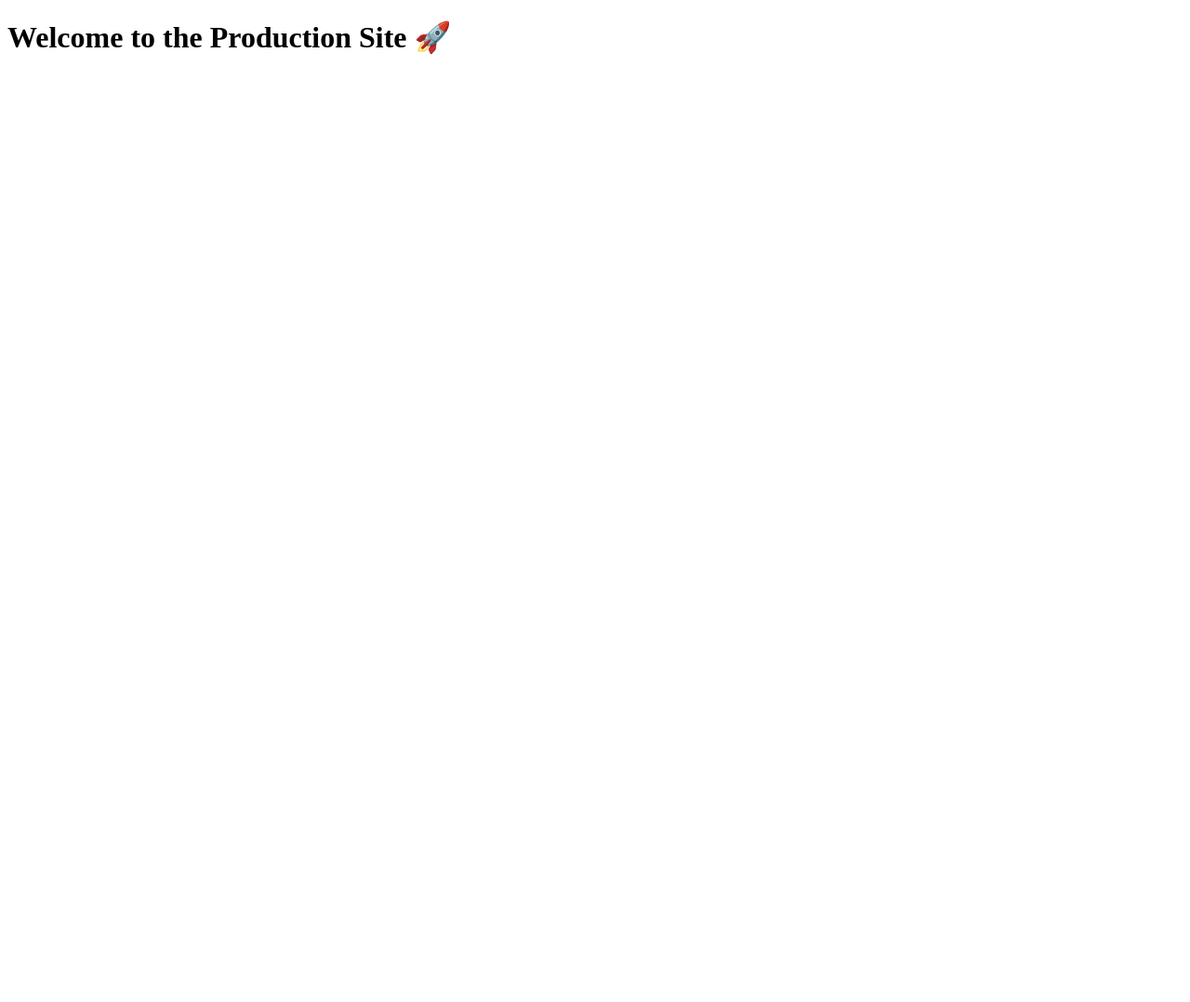
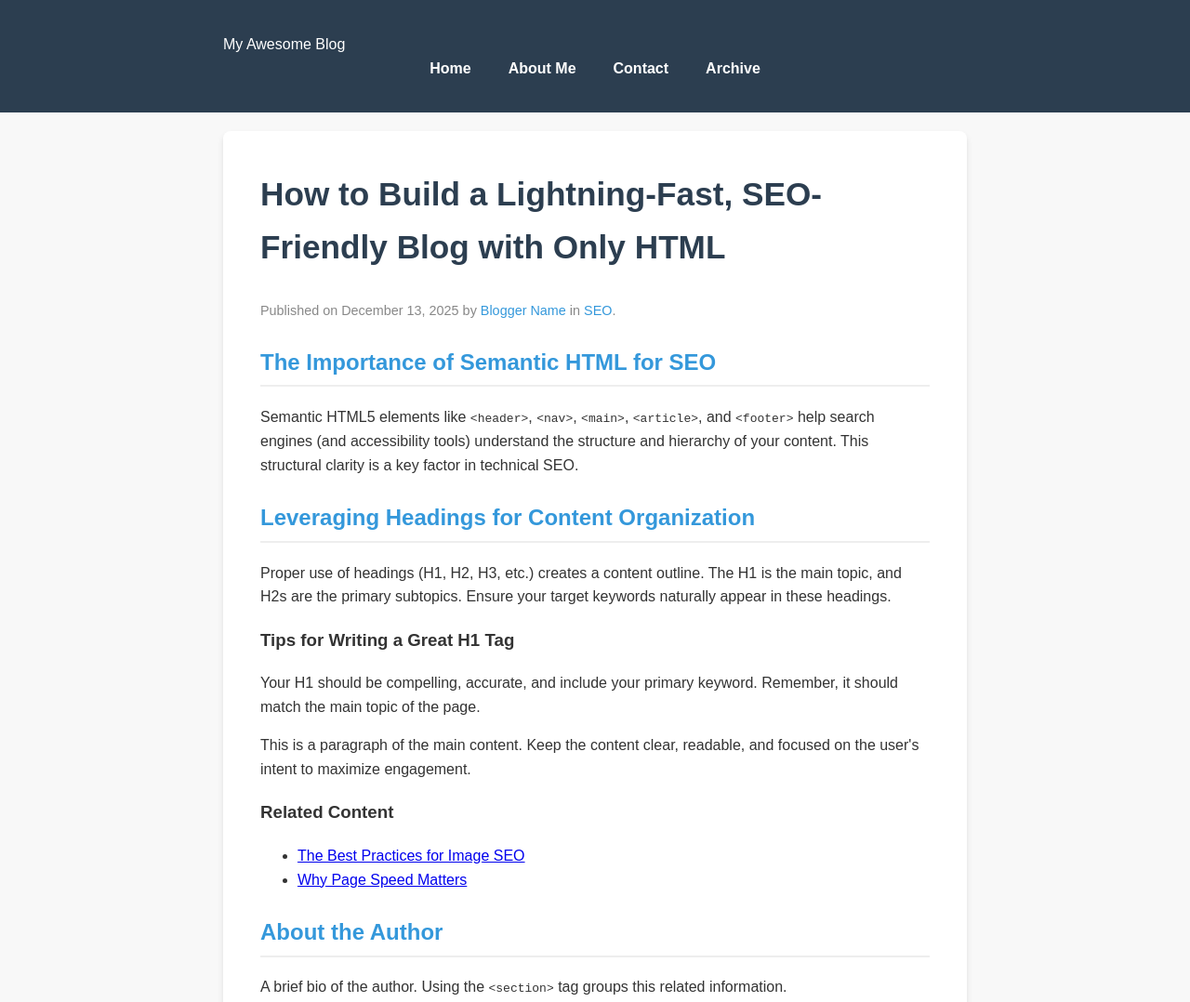
Before and after one commit to SteadfastProject/steadfastproject.github.io, a plain HTML site: page index.html in a window 1280 px wide. Shown: the top 1078 px of the page at 93% size. Before the commit the page ends 800 px from the top, so only its background shows below. Drawn offline with Linux system fonts and the light colour scheme.

Commit message:
Update index.html

```diff
--- a/index.html
+++ b/index.html
@@ -1,9 +1,169 @@
 <!DOCTYPE html>
-<html>
-  <head>
-    <title>Production Site</title>
-  </head>
-  <body>
-    <h1>Welcome to the Production Site 🚀</h1>
-  </body>
+<html lang="en">
+<head>
+    <meta charset="UTF-8">
+    <meta name="viewport" content="width=device-width, initial-scale=1.0">
+    <title>My SEO-Friendly Blog Post Title | My Blog Name</title>
+    <meta name="description" content="A brief, keyword-rich summary of the blog post content for search engines.">
+
+    <style>
+        :root {
+            --primary-color: #3498db;
+            --secondary-color: #2c3e50;
+            --text-color: #333;
+            --bg-color: #f8f8f8;
+            --light-grey: #eee;
+        }
+
+        body {
+            font-family: Arial, sans-serif;
+            margin: 0;
+            padding: 0;
+            background-color: var(--bg-color);
+            color: var(--text-color);
+            line-height: 1.6;
+        }
+
+        /* Container to center content and limit width */
+        .container {
+            max-width: 800px;
+            margin: 0 auto;
+            padding: 20px;
+        }
+
+        /* Header and Navigation */
+        header {
+            background-color: var(--secondary-color);
+            color: white;
+            padding: 15px 0;
+        }
+
+        nav ul {
+            list-style: none;
+            padding: 0;
+            margin: 0;
+            display: flex;
+            justify-content: center;
+            gap: 20px;
+        }
+
+        nav a {
+            color: white;
+            text-decoration: none;
+            font-weight: bold;
+            padding: 5px 10px;
+            transition: color 0.3s;
+        }
+
+        nav a:hover {
+            color: var(--primary-color);
+        }
+
+        /* Main Content */
+        main {
+            background-color: white;
+            padding: 40px;
+            border-radius: 8px;
+            box-shadow: 0 4px 6px rgba(0, 0, 0, 0.1);
+        }
+
+        /* Typography */
+        h1 {
+            color: var(--secondary-color);
+            font-size: 2.2em;
+            margin-top: 0;
+        }
+
+        h2 {
+            color: var(--primary-color);
+            border-bottom: 2px solid var(--light-grey);
+            padding-bottom: 5px;
+            margin-top: 25px;
+        }
+
+        /* Footer */
+        footer {
+            text-align: center;
+            padding: 20px;
+            margin-top: 30px;
+            border-top: 1px solid var(--light-grey);
+            color: #777;
+        }
+
+        .post-meta {
+            font-size: 0.9em;
+            color: #888;
+            margin-bottom: 20px;
+        }
+        .post-meta a {
+            color: var(--primary-color);
+            text-decoration: none;
+        }
+    </style>
+</head>
+<body>
+
+    <header>
+        <div class="container">
+            <span>My Awesome Blog</span>
+
+            <nav aria-label="Main Navigation">
+                <ul>
+                    <li><a href="index.html">Home</a></li>
+                    <li><a href="about.html">About Me</a></li>
+                    <li><a href="contact.html">Contact</a></li>
+                    <li><a href="archive.html">Archive</a></li>
+                </ul>
+            </nav>
+        </div>
+    </header>
+
+    <div class="container">
+        <main>
+            <article>
+                <h1>How to Build a Lightning-Fast, SEO-Friendly Blog with Only HTML</h1>
+
+                <div class="post-meta">
+                    Published on <time datetime="2025-12-13">December 13, 2025</time> by <a href="#author">Blogger Name</a> in <a href="category-seo.html">SEO</a>.
+                </div>
+
+                <section>
+                    <h2>The Importance of Semantic HTML for SEO</h2>
+                    <p>Semantic HTML5 elements like <code>&lt;header&gt;</code>, <code>&lt;nav&gt;</code>, <code>&lt;main&gt;</code>, <code>&lt;article&gt;</code>, and <code>&lt;footer&gt;</code> help search engines (and accessibility tools) understand the structure and hierarchy of your content. This structural clarity is a key factor in technical SEO.</p>
+                </section>
+
+                <section>
+                    <h2>Leveraging Headings for Content Organization</h2>
+                    <p>Proper use of headings (H1, H2, H3, etc.) creates a content outline. The H1 is the main topic, and H2s are the primary subtopics. Ensure your target keywords naturally appear in these headings.</p>
+
+                    <h3>Tips for Writing a Great H1 Tag</h3>
+                    <p>Your H1 should be compelling, accurate, and include your primary keyword. Remember, it should match the main topic of the page.</p>
+
+                    <p>This is a paragraph of the main content. Keep the content clear, readable, and focused on the user's intent to maximize engagement.</p>
+                </section>
+
+                <aside>
+                    <h3>Related Content</h3>
+                    <ul>
+                        <li><a href="#">The Best Practices for Image SEO</a></li>
+                        <li><a href="#">Why Page Speed Matters</a></li>
+                    </ul>
+                </aside>
+
+            </article>
+
+            <section id="author">
+                <h2>About the Author</h2>
+                <p>A brief bio of the author. Using the <code>&lt;section&gt;</code> tag groups this related information.</p>
+            </section>
+        </main>
+    </div>
+
+    <footer>
+        <div class="container">
+            &copy; 2025 My Awesome Blog. All Rights Reserved.
+        </div>
+    </footer>
+
+</body>
 </html>
```
